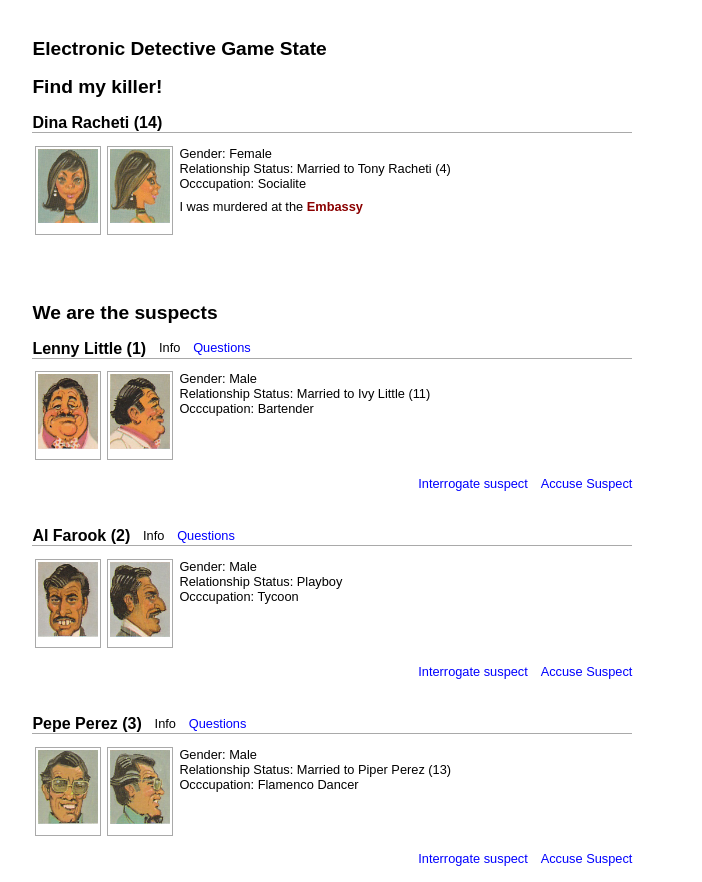
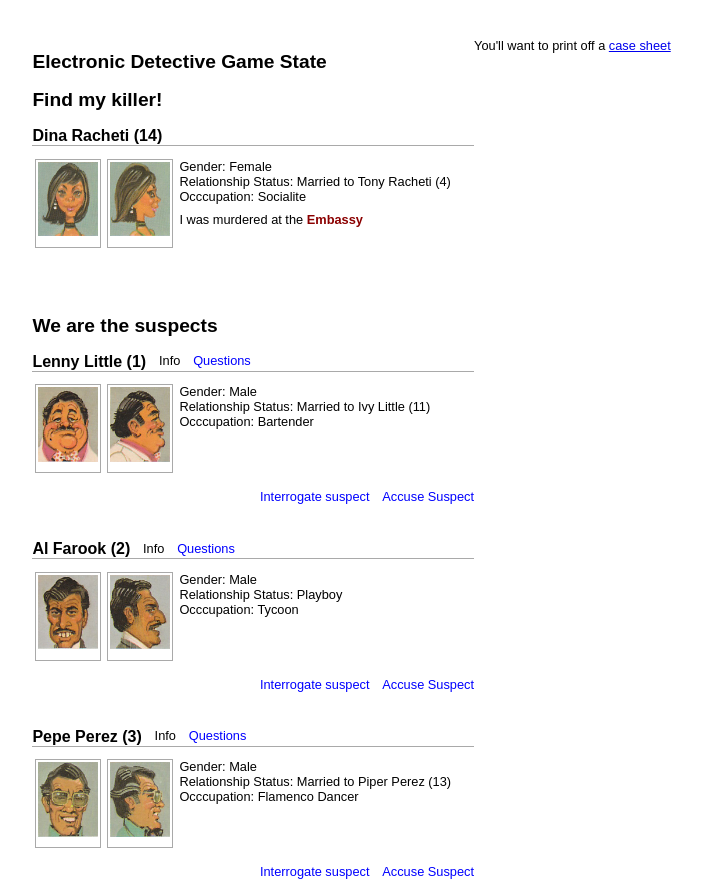
Before and after one commit to thefinitemonkey/electronic-detective, a React app: page / in a window 1280 px wide. Shown: the top 882 px of the page, without its empty margins (6-708 px from the left). Built offline with nearby package versions, Linux system fonts and the light colour scheme.

Commit message:
Add case sheet for printing

```diff
--- a/src/css/GameManager.css
+++ b/src/css/GameManager.css
@@ -1,6 +1,7 @@
 .ElectronicDetective {
     margin: 3em;
     font-size: .8em;
+    display: flex;
 }
 
 h1 {
--- a/src/js/GameManager.js
+++ b/src/js/GameManager.js
@@ -337,6 +337,7 @@ class GameManager extends Component {
 
         return (
             <div className="ElectronicDetective">
+                <div>
                     <h1>Electronic Detective Game State</h1>
                     <h2>Find my killer!</h2>
                     <Character characterData={this.state.victim} characterType="victim" renderType="full"/>
@@ -357,7 +358,11 @@ class GameManager extends Component {
                         // during regular gameplay. Just for development purposes.
                     }
                     {this.renderGameState()}
-
+                </div>
+                <div>
+                    You'll want to print off a <a target="_blank" href="../../images/Case_Fact_Sheet.jpeg">case
+                    sheet</a>
+                </div>
             </div>
         )
     }
```
Also changed, not shown: public/images/Case_Fact_Sheet.jpeg (added). Lines whose indentation alone changed are shown as unchanged.
